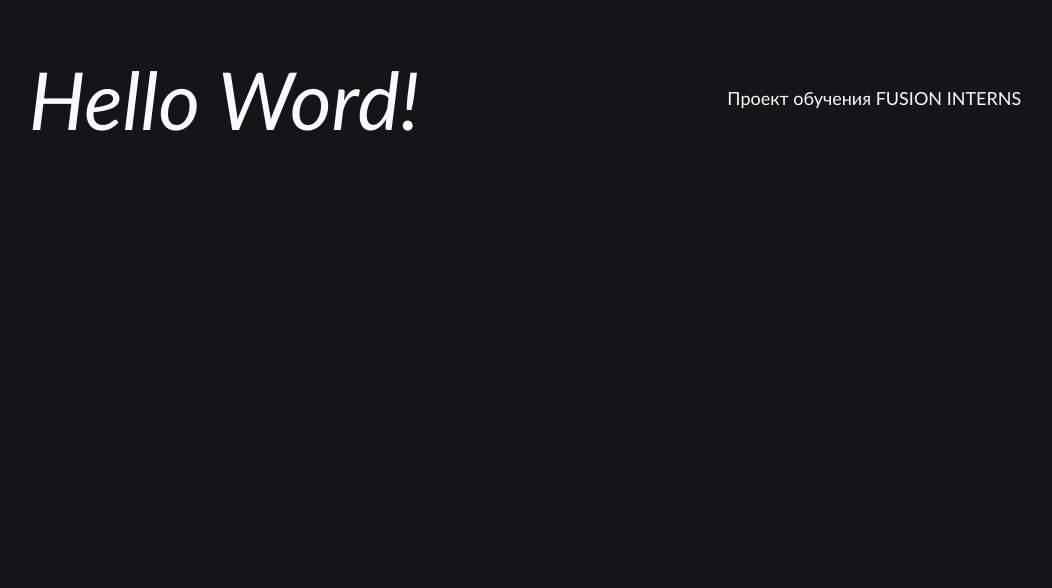
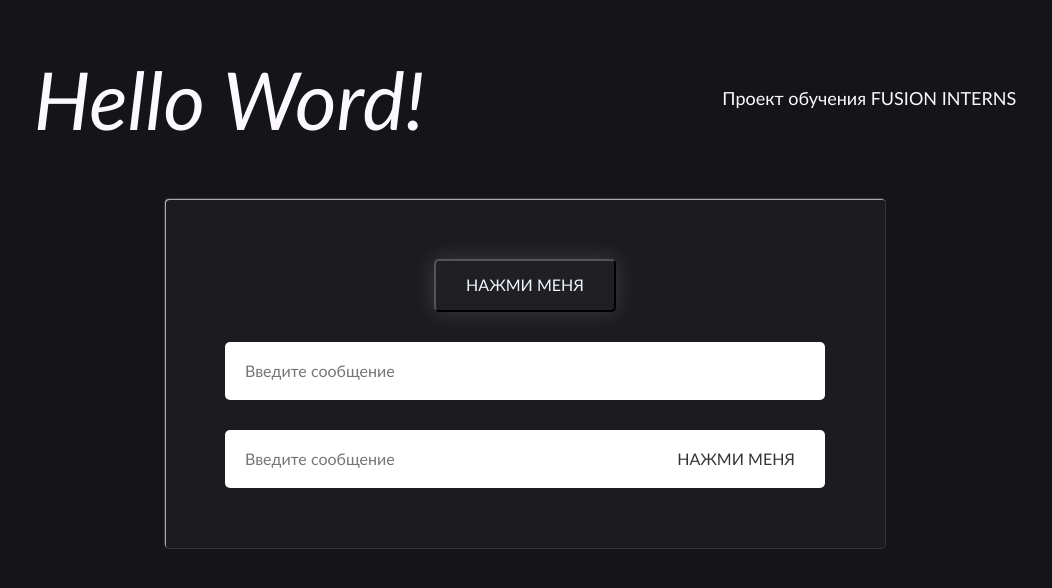
Before and after one commit to AlexKoloda/Lesson, a plain HTML site: page index.html in a window 1280 px wide. Shown: the whole page, without its empty margins (115-1167 px from the left). Drawn offline with Linux system fonts and the light colour scheme; a web font is replaced by a local one.

Commit message:
Add input, button and styles

```diff
--- a/index.html
+++ b/index.html
@@ -1,20 +1,36 @@
 <!DOCTYPE html>
 <html lang="ru">
   <head>
-    <meta charset="UTF-8">
-    <meta name="viewport" content="width=device-width, initial-scale=1.0">
-    <link rel="stylesheet" href="./normalize.css">
-    <link rel="stylesheet" href="./style.css">
-    <link href="https://fonts.cdnfonts.com/css/gill-sans-2?styles=97268,97270,97263,97265,97264,97267,97266,97260,97269,97259,97262,97261" rel="stylesheet">
+    <meta charset="UTF-8" />
+    <meta name="viewport" content="width=device-width, initial-scale=1.0" />
+    <link rel="stylesheet" href="./normalize.css" />
+    <link rel="stylesheet" href="./style.css" />
+    <link
+      href="https://fonts.cdnfonts.com/css/gill-sans-2?styles=97268,97270,97263,97265,97264,97267,97266,97260,97269,97259,97262,97261"
+      rel="stylesheet"
+    />
     <title>Колода-Обучение</title>
   </head>
-<body>
-
+  <header>
     <h1>Hello Word!</h1>
     <span class="header__title">Проект обучения FUSION INTERNS</span>
-
+  </header>
+  <body>
+    <main>
+      <section class="lesson">
+        <div class="lesson__container">
+          <button class="lesson__button">нажми меня</button>
+          <input class="lesson__input" type="text" placeholder="Введите сообщение" />
+          <div class="lesson__input-box">
+          <input class="lesson__input input-box" type="text" placeholder="Введите сообщение" />
+          <button class="lesson__button button-input">нажми меня</button>
+          </div>
+        </div>
+      </section>
+    </main>
   </body>
-<script src="./test1.js"></script>
+  <script src="./script.js"></script>
+  <!-- <script src="./test1.js"></script> -->
   <!-- <script src="./test2.js"></script> -->
-<script src="./test3.js"></script>
+  <!-- <script src="./test3.js"></script> -->
 </html>
--- a/script.js
+++ b/script.js
@@ -929,3 +929,7 @@ alert(user.age); // Ошибка: такого свойства не сущес
   }
 
   console.log(invert([1,2,3,4,5])); */
+
+
+
+//  БРАУЗЕР: ДОКУМЕНТ, СОБЫТИЯ, ИНТЕРФЕЙСЫ  //
--- a/style.css
+++ b/style.css
@@ -1,14 +1,6 @@
 body {
-    display: flex;
-    align-items: center;
-    justify-content: center;
-    justify-content: space-around;
-    height: 100%;
-    gap: 20px;
-    font-family: 'Gill Sans', sans-serif;
+  font-family: "Gill Sans", sans-serif;
   background-color: rgb(21 20 25);
-
-
 }
 
 h1 {
@@ -19,12 +11,101 @@ h1 {
   color: rgb(251, 249, 255);
 }
 
+header {
+  display: flex;
+  align-items: center;
+  justify-content: space-around;
+}
+
 .header__title {
   font-weight: 300;
   font-style: normal;
   font-size: 18px;
   line-height: 140%;
   white-space: nowrap;
-    color: rgb(251, 249, 255);;
+  color: rgb(251, 249, 255);
+}
 
+.lesson__container {
+  inline-size: 600px;
+  block-size: 100%;
+  display: flex;
+  flex-direction: column;
+  margin: 0 auto;
+  gap: 30px;
+  padding: 60px;
+  background-color: #ffffff08;
+  border-radius: 5px;
+  border: 1px solid #ffffff1f;
+  box-shadow: inset 1px 1px #ffffffa1;
 }
+
+.lesson__button {
+  transition: 0.5s;
+  padding: 15px 30px;
+  max-width: max-content;
+  margin: 0 auto;
+  background-color: rgba(77, 77, 77, 0.089);
+  color: aliceblue;
+  text-transform: uppercase;
+  border-radius: 5px;
+  box-shadow: 0px 0px 20px 2px rgb(255 255 255 / 12%);
+}
+
+.lesson__button:hover {
+  transform: translate(0, -3px);
+  box-shadow: 0px 20px 40px 20px rgb(11 97 246 / 26%);
+}
+
+.lesson__input {
+  outline: 0;
+  padding: 20px;
+  border: none;
+  border-radius: 5px;
+  transition: 0.5s;
+}
+
+.lesson__input:hover {
+  transform: translate(0, -3px);
+  box-shadow: 0px 20px 40px 20px rgb(11 97 246 / 26%);
+}
+
+.lesson__input-box {
+  display: flex;
+  transition: 0.5s;
+}
+
+.lesson__input-box:hover {
+  transform: translate(0, -3px);
+  box-shadow: 0px 20px 40px 20px rgb(11 97 246 / 26%);
+}
+
+.input-box {
+  flex: 1;
+  border-top-left-radius: 5px;
+  border-bottom-left-radius: 5px;
+  border-top-right-radius: 0;
+  border-bottom-right-radius: 0;
+}
+
+.input-box:hover {
+  transform: none;
+  box-shadow: none;
+}
+
+.button-input {
+  border-top-left-radius: 0;
+  border-bottom-left-radius: 0;
+  border-top-right-radius: 5px;
+  border-bottom-right-radius: 5px;
+  box-shadow: none;
+  background-color: white;
+  border: none;
+  color: rgba(0, 0, 0, 0.8);
+}
+.button-input:hover {
+  transform: none;
+  box-shadow: none;
+  background-color: rgb(32 32 36 / 0%);
+  color: white;
+}
```
Lines whose indentation alone changed are shown as unchanged.
